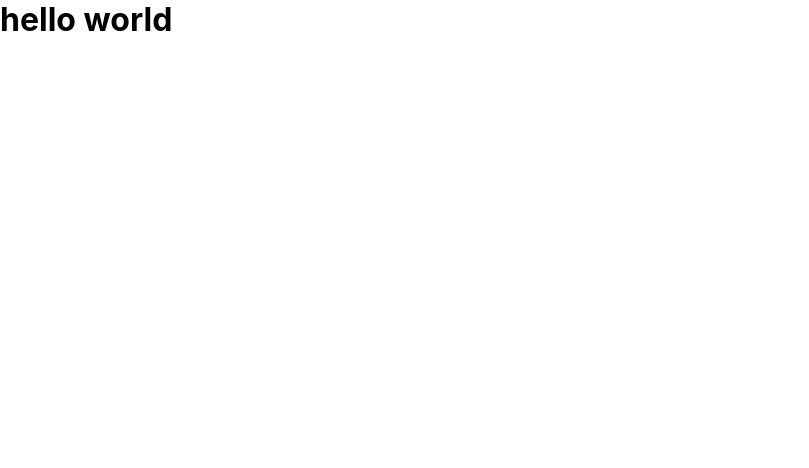
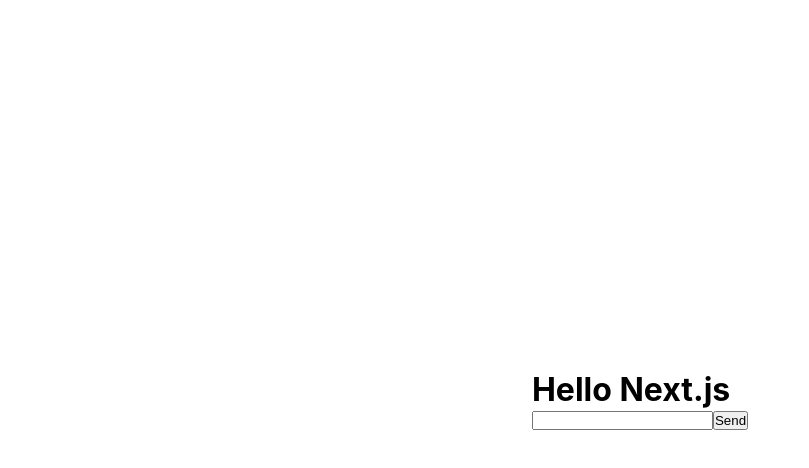
Before and after one commit to simbafs/JingJing, a Next.js app: page / in a window 1280 px wide. Shown: the top 468 px of the page, without its empty margins (0-809 px from the left). Built offline with nearby package versions, Linux system fonts and the light colour scheme.

Commit message:
test something

```diff
--- a/package.json
+++ b/package.json
@@ -10,7 +10,8 @@
 	"dependencies": {
 		"next": "12.0.9",
 		"react": "17.0.2",
-		"react-dom": "17.0.2"
+		"react-dom": "17.0.2",
+		"sass": "^1.49.0"
 	},
 	"devDependencies": {
 		"@types/node": "17.0.13",
--- a/pages/index.tsx
+++ b/pages/index.tsx
@@ -1,9 +1,23 @@
 import type { NextPage } from 'next'
+import { FormEventHandler, useState } from 'react'
+import style from '../styles/container.module.scss'
 
 const Home: NextPage = () => {
-  return (
-	<h1>hello world</h1>
-  )
+	const [text, setText] = useState('')
+
+	const handleSubmit: FormEventHandler = (e) => {
+		e.preventDefault()
+	}
+
+	return (
+		<div className={style.container}>
+			<form action="/test" method="post" onSubmit={handleSubmit}>
+				<h1>Hello Next.js</h1>
+				<input type="text" value={text} onChange={(e) => setText(e.target.value)}/>
+				<button type="submit">Send</button>
+			</form>
+		</div>
+	)
 }
 
 export default Home
--- /dev/null
+++ b/styles/container.module.scss
@@ -0,0 +1,6 @@
+.container {
+	height: 100vh;
+	display: flex;
+	align-items: center;
+	justify-content: center;
+}
--- a/styles/style.css
+++ b/styles/style.css
@@ -1,4 +1,4 @@
-html,body {
+html, body {
 	font-family: -apple-system, BlinkMacSystemFont, Segoe UI, Roboto, Oxygen,
 	Ubuntu, Cantarell, Fira Sans, Droid Sans, Helvetica Neue, sans-serif;
 }
```
Also changed, not shown: 1 other file (tests, documents, lock files or other folders).
